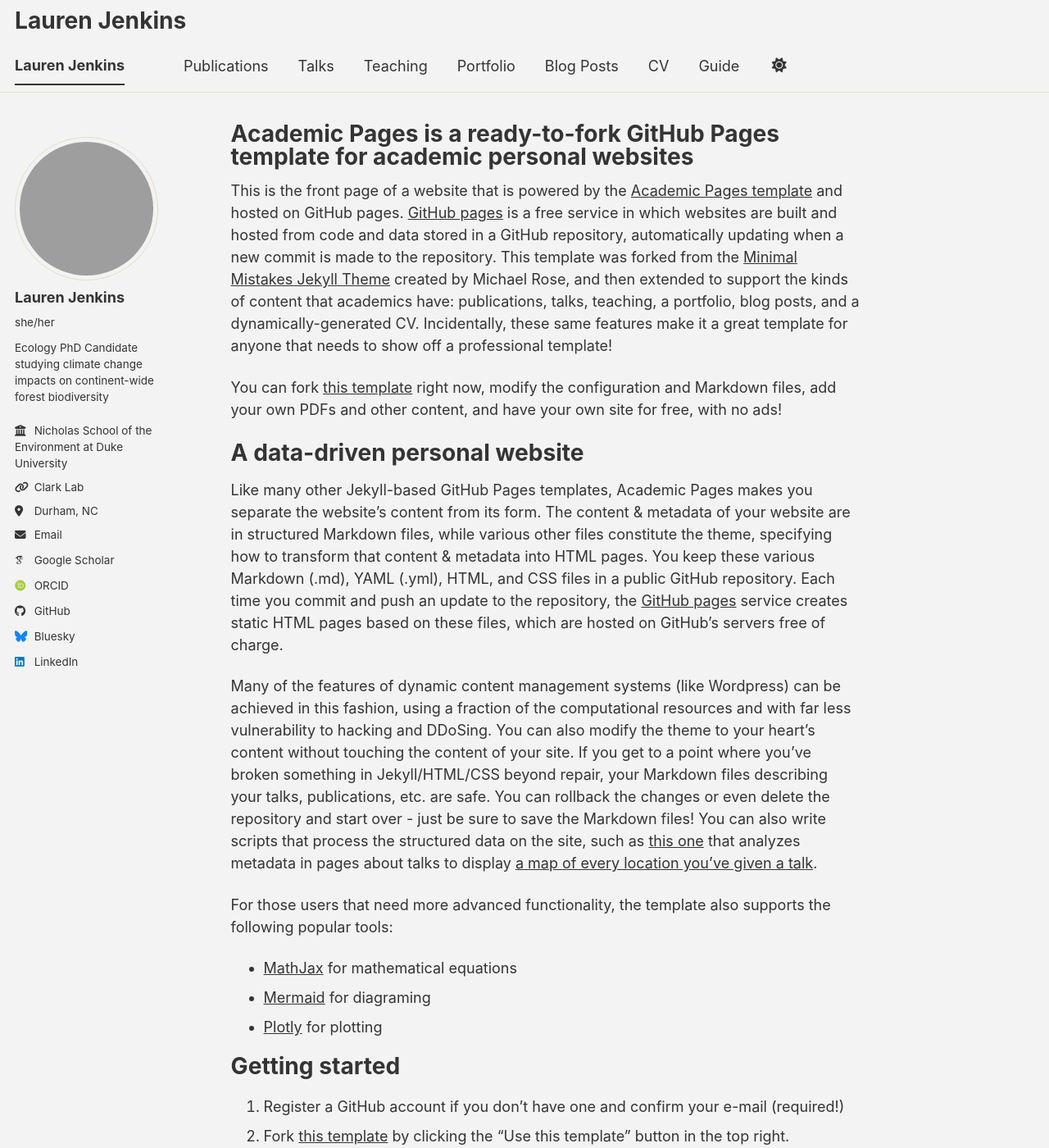
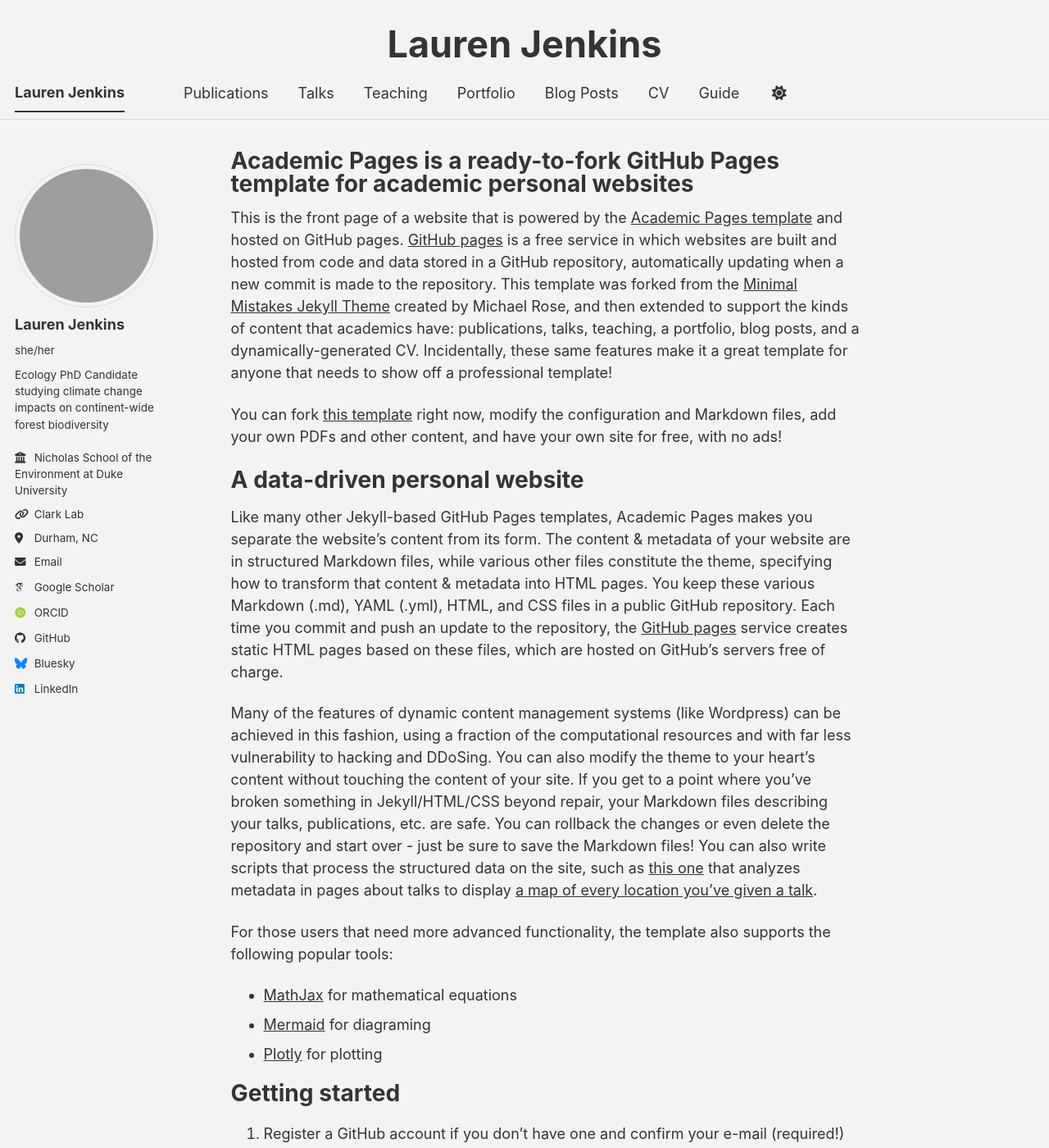
Before and after one commit to jenkinslauren/jenkinslauren.github.io, a Jekyll site: the page built from _pages/about.md, in a window 1280 px wide and 1400 px high. Shown: the whole window at 82% size. Built offline with Jekyll 4.4.1, drawn with Linux system fonts in a browser that asks for light colours; some web fonts are replaced; a script bundle is joined from its source files by our own code; library files that are not in the unit come from our copies.

Commit message:
Update _masthead.scss

```diff
--- a/_sass/layout/_masthead.scss
+++ b/_sass/layout/_masthead.scss
@@ -44,6 +44,23 @@
   }
 }
 
+.site-title {
+  text-align: center;
+  padding: 1em 0 0.5em;
+
+  h1 {
+    font-size: 2.5em;
+    margin: 0;
+    font-family: $sans-serif;
+    color: var(--global-text-color);
+    font-weight: 700;
+
+    @media (max-width: 768px) {
+      font-size: 1.8em;
+    }
+  }
+}
+
 .masthead__menu {
 
   ul {
```
